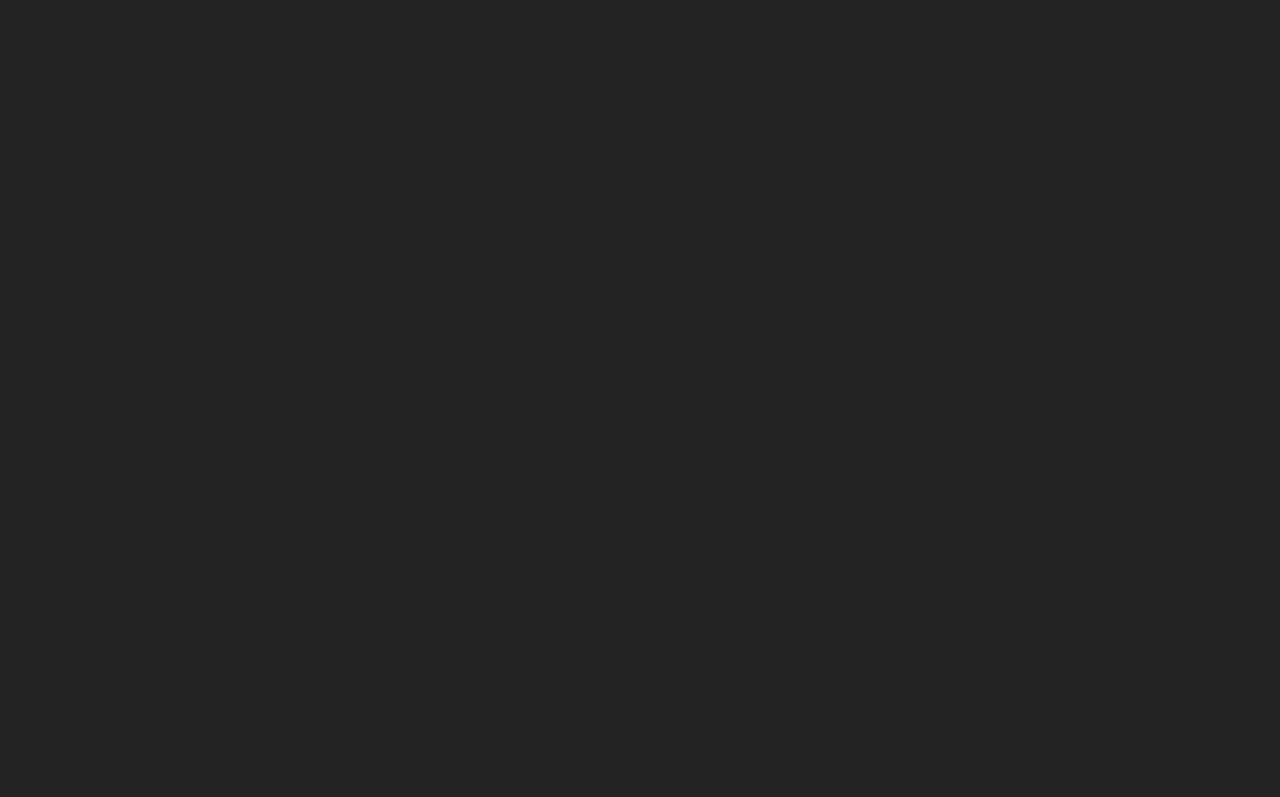
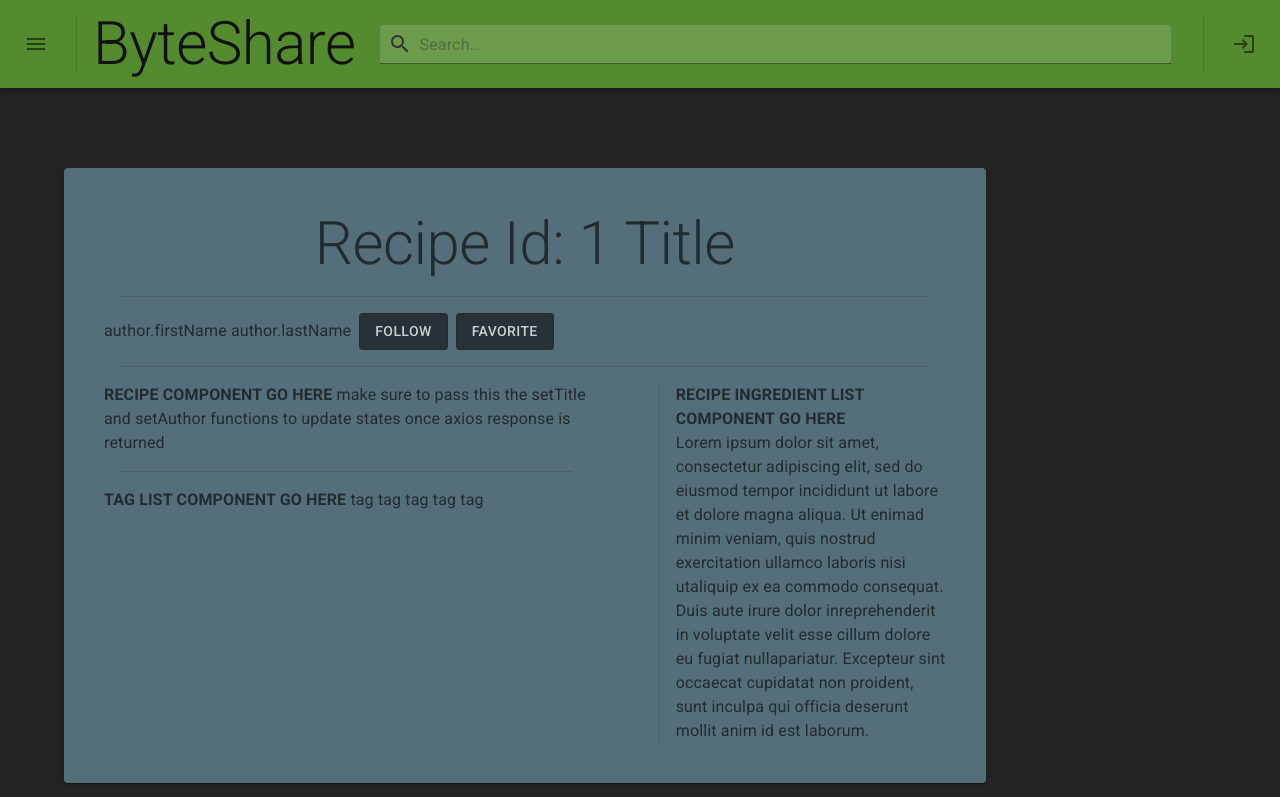
Before and after one commit to 2014-JavaFS/ByteShare-Front, a React (Vite) app: page /recipe/1 in a window 1280 px wide. Before the commit this address had no page. Shown: the top 797 px of the page. Built offline with nearby package versions, Linux system fonts and the light colour scheme.

Commit message:
basic recipe page layed out

```diff
--- a/src/main.tsx
+++ b/src/main.tsx
@@ -12,6 +12,7 @@ import NewPostForm from "./pages/newPostForm.tsx";
 import UserProfile from "./pages/userProfile.tsx";
 import RegisterForm from "./pages/register.tsx";
 import LoginForm from "./pages/login.tsx";
+import FullRecipePage from "./pages/fullRecipePage.tsx";
 
 export default function App() {
   return (
@@ -27,6 +28,7 @@ export default function App() {
               <Route path="2" element={<TestBlock props={{num:2}} />} />
               <Route path="3" element={<TestBlock props={{num:3}} />} />
               <Route path="4" element={<TestBlock props={{num:4}} />} />
+              <Route path="recipe/:recipeId" element={<FullRecipePage />} />
               <Route path="newpost" element={<NewPostForm />} />
               <Route path="register" element={<RegisterForm/>} />
               <Route path="login" element={<LoginForm/>} />
--- /dev/null
+++ b/src/pages/fullRecipePage.tsx
@@ -0,0 +1,77 @@
+import { Button, Card, Divider, Grid, Stack, Typography } from "@mui/material";
+import { useState } from "react";
+import { useParams } from "react-router-dom";
+import loggedInUserId from "../util/loggedInUserId";
+
+export default function FullRecipePage() {
+  const { recipeId } = useParams();
+  const [author, setAuthor] = useState(null);
+  const [title, setTitle] = useState("Title");
+
+  const loremIpsum =
+    "Lorem ipsum dolor sit amet, consectetur adipiscing elit, sed do eiusmod tempor incididunt ut labore et dolore magna aliqua. Ut enimad minim veniam, quis nostrud exercitation ullamco laboris nisi utaliquip ex ea commodo consequat. Duis aute irure dolor inreprehenderit in voluptate velit esse cillum dolore eu fugiat nullapariatur. Excepteur sint occaecat cupidatat non proident, sunt inculpa qui officia deserunt mollit anim id est laborum.";
+
+  function handleFollowClick() {
+    const currentUser = loggedInUserId();
+    //post request w/ current userId and author.userId
+  }
+  function handleFavoriteClick() {
+    const currentUser = loggedInUserId();
+    //post request w/ current userId and author.userId
+  }
+
+  return (
+    <>
+      <Card sx={{ p: 5, m: 5, mb: 1, width: "80%" }}>
+        <Typography variant="h2" align="center">
+          Recipe Id: {recipeId} {title}
+        </Typography>
+        <Divider sx={{ m: 2 }} />
+        <Stack direction="row" spacing={1}>
+          <Typography alignSelf="center">
+            author.firstName author.lastName
+          </Typography>
+
+          <Button
+            color="secondary"
+            variant="outlined"
+            onClick={handleFollowClick}
+          >
+            Follow
+          </Button>
+
+          <Button
+            color="secondary"
+            variant="outlined"
+            onClick={handleFavoriteClick}
+          >
+            Favorite
+          </Button>
+        </Stack>
+
+        <Divider sx={{ m: 2 }} />
+
+        <Grid container spacing={2}>
+          <Grid item xs={7}>
+            <b>RECIPE COMPONENT GO HERE</b> make sure to pass this the setTitle
+            and setAuthor functions to update states once axios response is
+            returned
+            <Divider sx={{ m: 2 }} />
+            <b>TAG LIST COMPONENT GO HERE</b> tag tag tag tag tag
+          </Grid>
+
+          <Grid item xs={1}>
+            <Divider orientation="vertical" />
+          </Grid>
+
+          <Grid item xs={4}>
+            <b>RECIPE INGREDIENT LIST COMPONENT GO HERE</b> <br /> {loremIpsum}
+          </Grid>
+        </Grid>
+      </Card>
+      <Stack>
+        <Card sx={{ p: 5, m: 5, my: 1, width: "80%" }}>Comment display?</Card>
+      </Stack>
+    </>
+  );
+}
```
